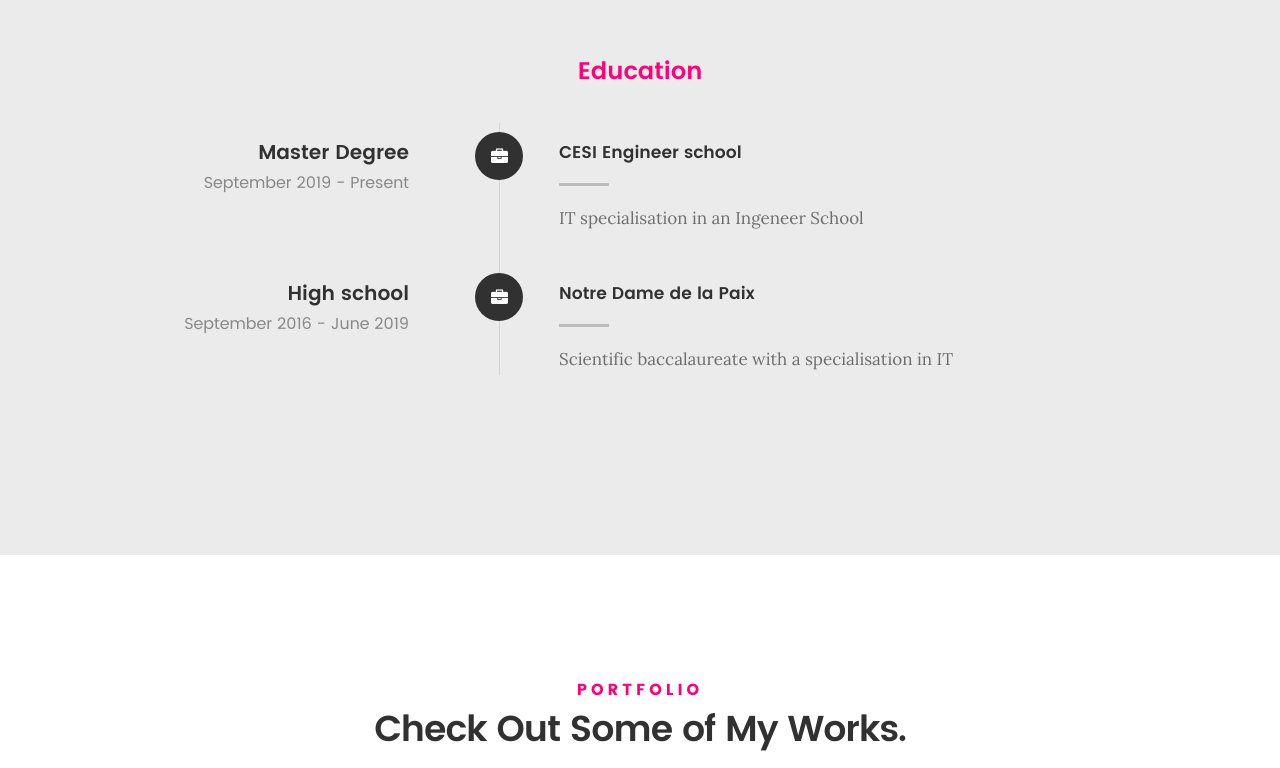
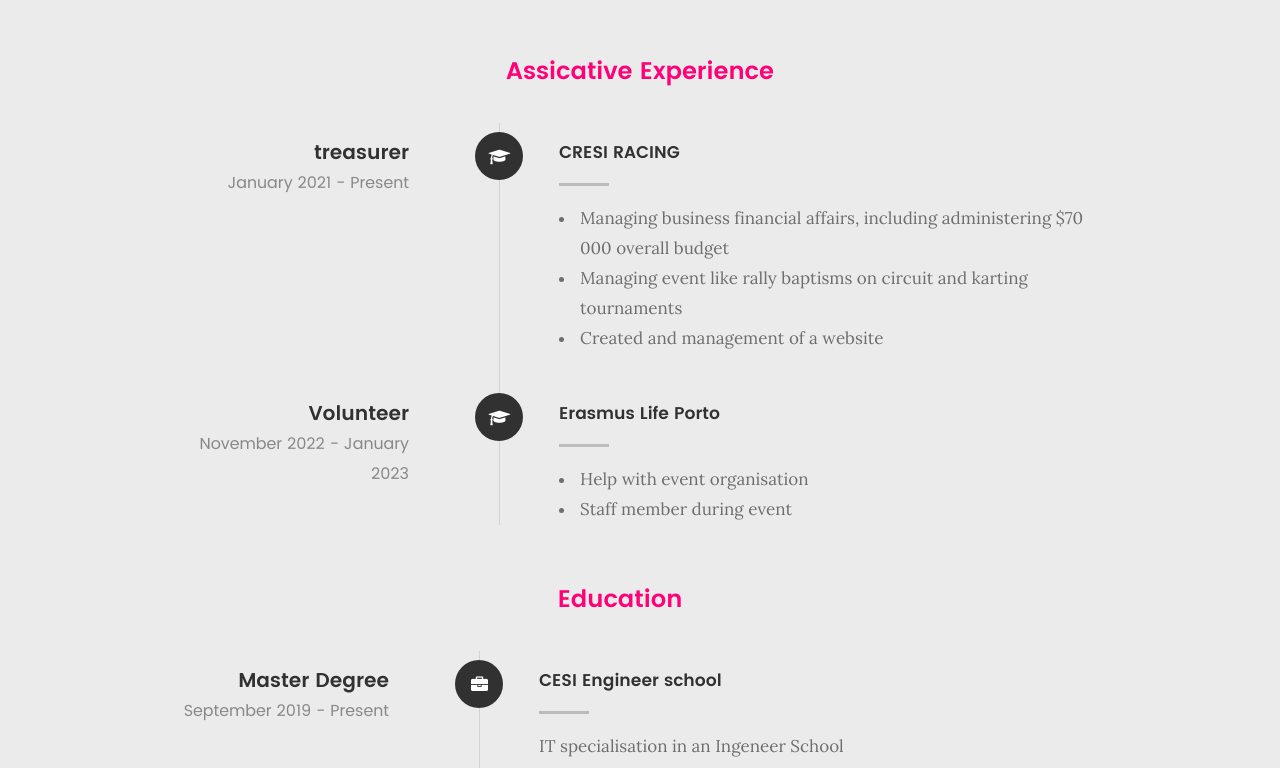
Before and after one commit to baptiste-cassette/porfolio, a plain HTML site: page index.html in a window 1280 px wide. Shown: the part 3044-3812 px from the top of the page. Drawn offline with Linux system fonts and the light colour scheme; files whose address does not match are found by name.

Commit message:
update part asso

```diff
--- a/index.html
+++ b/index.html
@@ -296,6 +296,65 @@
    		</div> <!-- /col-twelve -->
 
    	</div> <!-- /resume-timeline -->
+
+	   <div class="row resume-timeline">
+
+		<div class="col-twelve resume-header">
+
+			<h2>Assicative Experience</h2>
+
+		</div> <!-- /resume-header -->
+
+		<div class="col-twelve">
+
+			<div class="timeline-wrap">
+
+			 <div class="timeline-block">
+
+				 <div class="timeline-ico">
+					 <i class="fa fa-graduation-cap"></i>
+				 </div>
+
+				 <div class="timeline-header">
+					 <h3>treasurer</h3>
+					 <p>January 2021 - Present</p>
+				 </div>
+
+				 <div class="timeline-content">
+					 <h4>CRESI RACING</h4>
+					 <ul>
+					  <li>Managing business financial affairs, including administering $70 000 overall budget</li>
+					  <li>Managing event like rally baptisms on circuit and karting tournaments</li>
+					  <li>Created and management of a website</li>
+				  </ul>
+			  </div>
+
+			 </div> <!-- /timeline-block -->
+
+			 <div class="timeline-block">
+
+				 <div class="timeline-ico">
+					 <i class="fa fa-graduation-cap"></i>
+				 </div>
+
+				 <div class="timeline-header">
+					 <h3>Volunteer</h3>
+					 <p>November 2022 - January 2023</p>
+				 </div>
+
+				 <div class="timeline-content">
+					 <h4>Erasmus Life Porto</h4>
+					 <ul>
+					  <li>Help with event organisation</li>
+					  <li>Staff member during event</li>
+				  </ul>
+			  </div>
+
+			</div> <!-- /timeline-wrap -->
+
+		</div> <!-- /col-twelve -->
+
+	</div> <!-- /resume-timeline -->
 
    	<div class="row resume-timeline">
 
```
